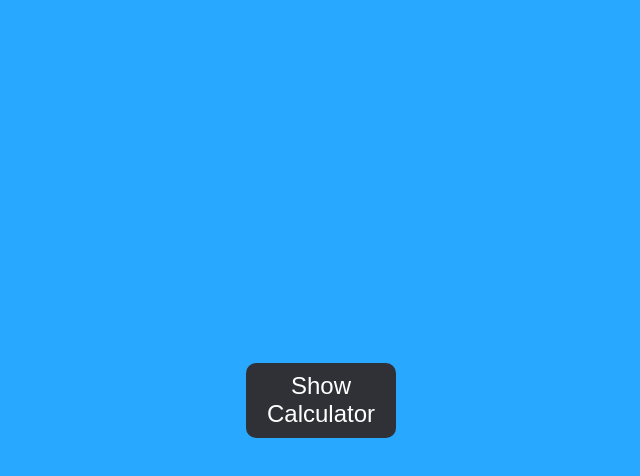
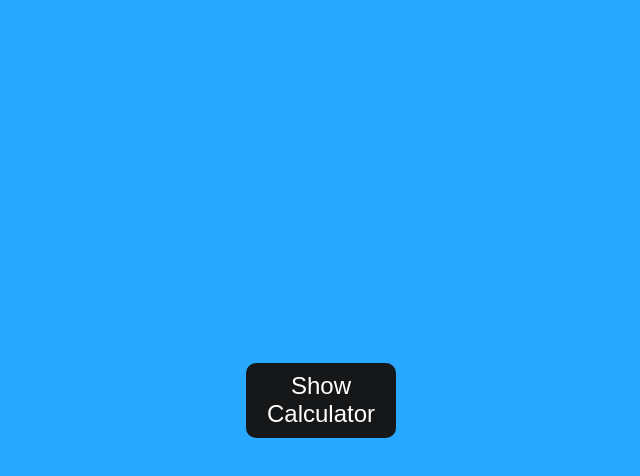
Before and after one commit to monroeaustin/Javascript-Calc, a plain HTML site: page index.html in a window 1280 px wide. Both pictures are taken after a click on the button 770 px from the left and 44 px from the top of the page. Shown: the whole page, without its empty margins (319-959 px from the left). Drawn offline with Linux system fonts and the light colour scheme.

Commit message:
UI Revamp: Changed Color of Btn

```diff
--- a/style.css
+++ b/style.css
@@ -120,7 +120,7 @@ button{
 }
 .rdytodomath{
     font-size: 24px;
-    background-color: #303136;
+    background-color: #161719;
     width: 150px;
     height: 75px;
     border-radius: 10px;
```
